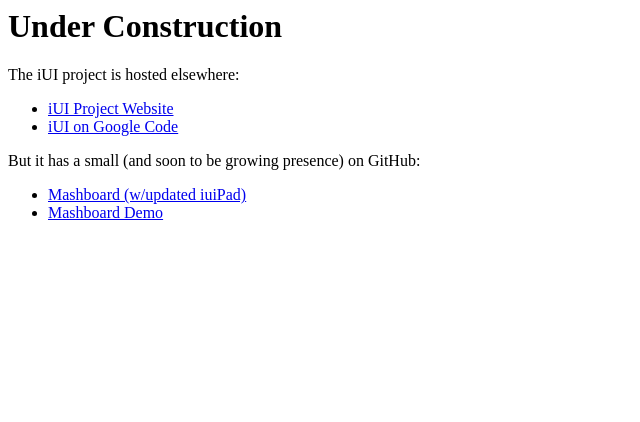
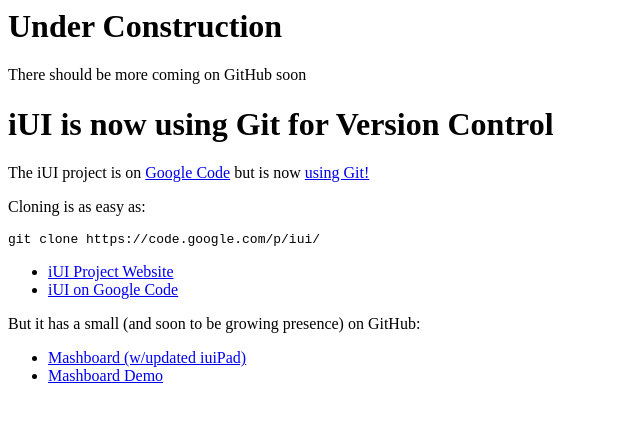
Before and after one commit to iui/iui.github.com, a plain HTML site: page index.html in a window 1280 px wide. Shown: the whole page, without its empty margins (0-640 px from the left). Drawn offline with Linux system fonts and the light colour scheme.

Commit message:
Update page now that iUI is using Git (on Google Code)

```diff
--- a/index.html
+++ b/index.html
@@ -4,7 +4,12 @@
 </head>
 <body>
 	<h1>Under Construction</h1>
-	<p>The iUI project is hosted elsewhere:</p>
+	<p>There should be more coming on GitHub soon</p>
+
+	<h1>iUI is now using Git for Version Control</h1>
+	<p>The iUI project is on <a href="http://code.google.com/p/iui/">Google Code</a> but is now <a href="http://code.google.com/p/iui/source/checkout">using Git!</a></p>
+	<p>Cloning is as easy as:</p>
+	<code>git clone https://code.google.com/p/iui/</code>
 	<ul>
 		<li><a href="http://www.iui-js.org">iUI Project Website</a></li>
 		<li><a href="http://code.google.com/p/iui/">iUI on Google Code</a></li>
```
